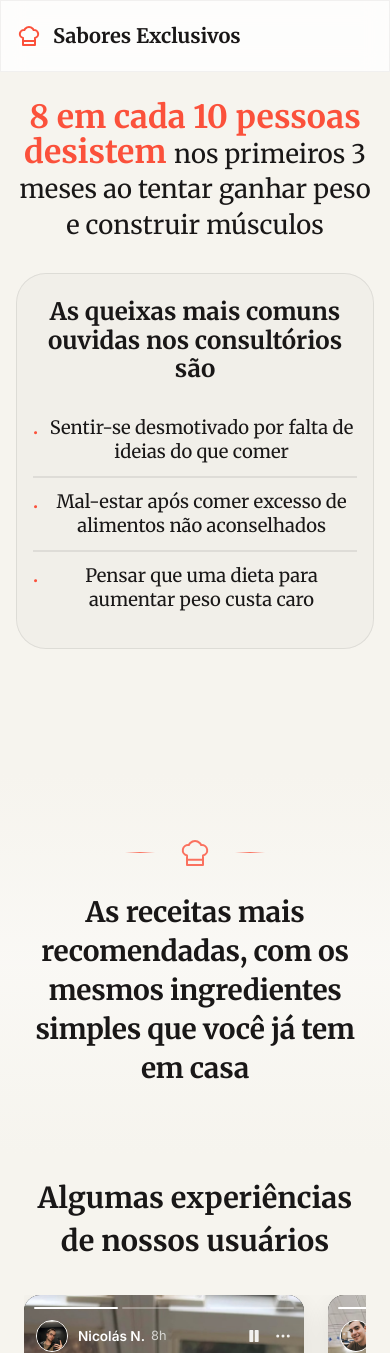
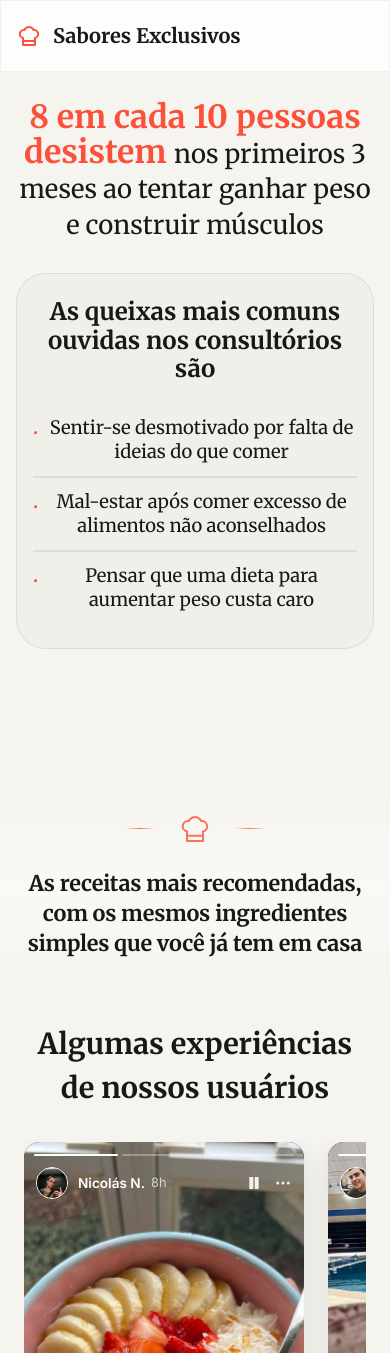
Before and after one commit to YohanSaibb026/LeadingPage, a React (Vite) app: page / in a window 390 px wide. Shown: the top 1353 px of the page. Built offline with nearby package versions, Linux system fonts and the light colour scheme.

Commit message:
style: reduce punchline section padding and font size for compactness

```diff
--- a/src/App.css
+++ b/src/App.css
@@ -1298,7 +1298,7 @@
 
 /* Punchline Divider */
 .punchline-divider {
-    padding: 6rem 1.5rem;
+    padding: 3.5rem 1.5rem;
     background: linear-gradient(180deg, var(--hero-bg) 0%, rgba(255, 255, 255, 0.4) 50%, var(--hero-bg) 100%);
     text-align: center;
     position: relative;
@@ -1330,7 +1330,7 @@
 }
 
 .punchline-content p {
-    font-size: 2.4rem;
+    font-size: 1.8rem;
     font-family: 'Merriweather', serif;
     font-weight: 700;
     line-height: 1.4;
@@ -1341,7 +1341,7 @@
 
 @media (max-width: 768px) {
     .punchline-divider {
-        padding: 4rem 1.2rem;
+        padding: 2.5rem 1.2rem;
     }
 
     .punchline-decorator {
@@ -1354,6 +1354,6 @@
     }
 
     .punchline-content p {
-        font-size: 1.75rem;
+        font-size: 1.35rem;
     }
 }
```
